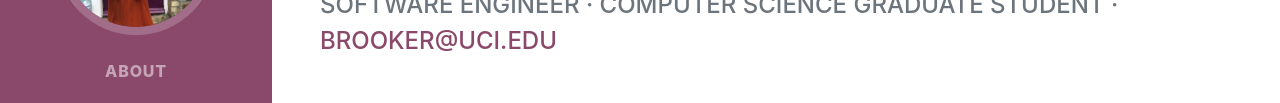
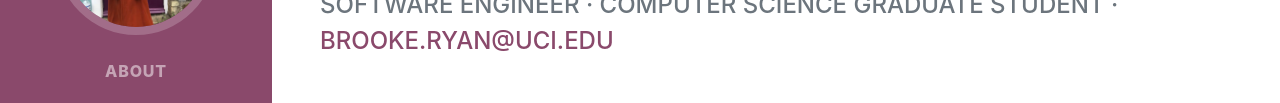
Before and after one commit to brookekelseyryan/academic-profile-blog, a plain HTML site: page index.html in a window 1280 px wide. Shown: the part 321-424 px from the top of the page. Drawn offline with nearby package versions, Linux system fonts and the light colour scheme; a web font is replaced by a local one.

Commit message:
Updated from stupid brooker email to real one.

```diff
--- a/index.html
+++ b/index.html
@@ -45,7 +45,7 @@
                     </h1>
                     <div class="subheading mb-5">
                         Software Engineer · Computer Science Graduate Student ·
-                        <a href="mailto:brooker@uci.edu">brooker@uci.edu</a>
+                        <a href="mailto:brooke.ryan@uci.edu">brooke.ryan@uci.edu</a>
                     </div>
                     <p class="lead mb-5">Hello, I'm Brooke. I'm an Associate Software Engineer at Blizzard Entertainment and an M.S. in Computer Science student at UC Irvine.</p>
                     <div class="social-icons">
```
